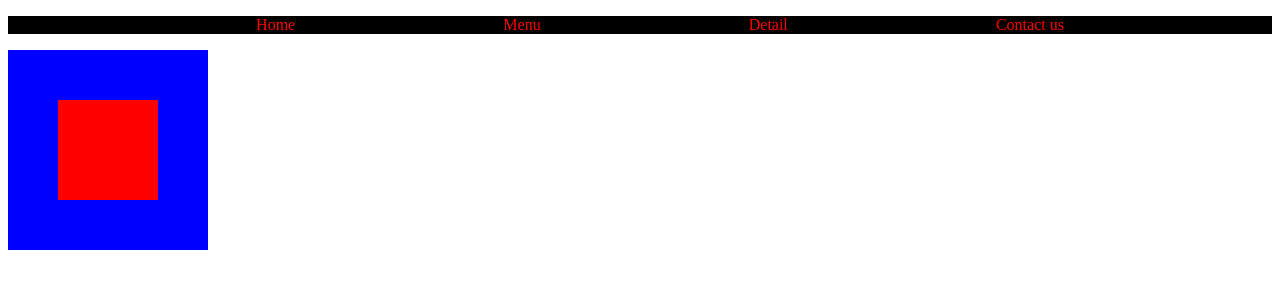
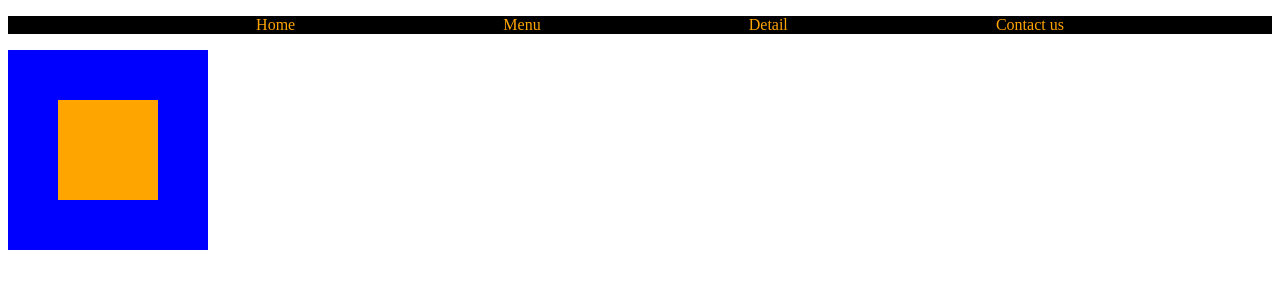
Before and after one commit to INTESARSHAWON/CSS-tutorial3-practise, a plain HTML site: page index.html in a window 1280 px wide. Drawn offline with Linux system fonts and the light colour scheme.

Commit message:
change design in style.css

```diff
--- a/style.css
+++ b/style.css
@@ -1,5 +1,5 @@
 #navbar{
-    color: red;
+    color: orange;
     background-color: black;
     display: flex;
     flex-direction: row;
@@ -9,7 +9,7 @@
 
 a{
     text-decoration: none;
-    color: red;
+    color: orange;
     /* background-color: aqua; */
 
 }
@@ -32,5 +32,5 @@ li{
 #inner{
     height: 100px;
     width: 100px;
-    background-color: red;
+    background-color: orange;
 }
```
